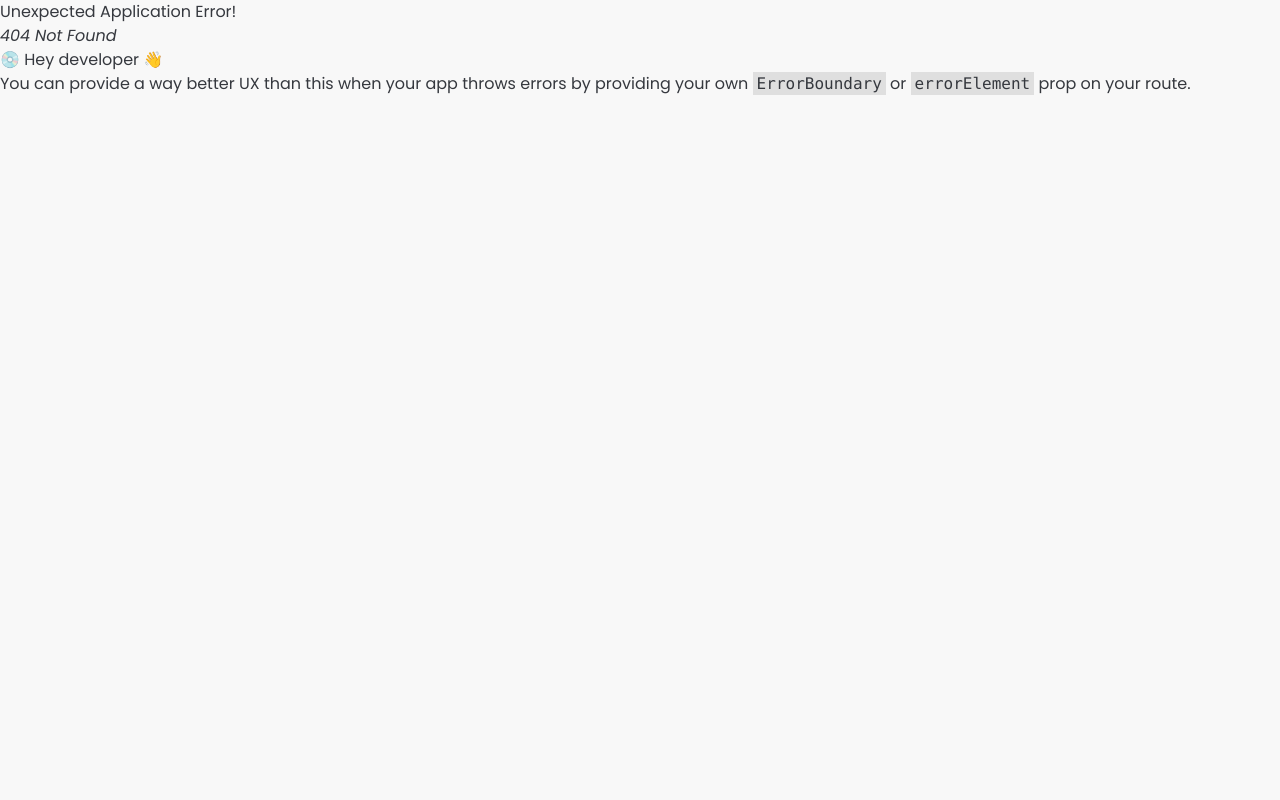
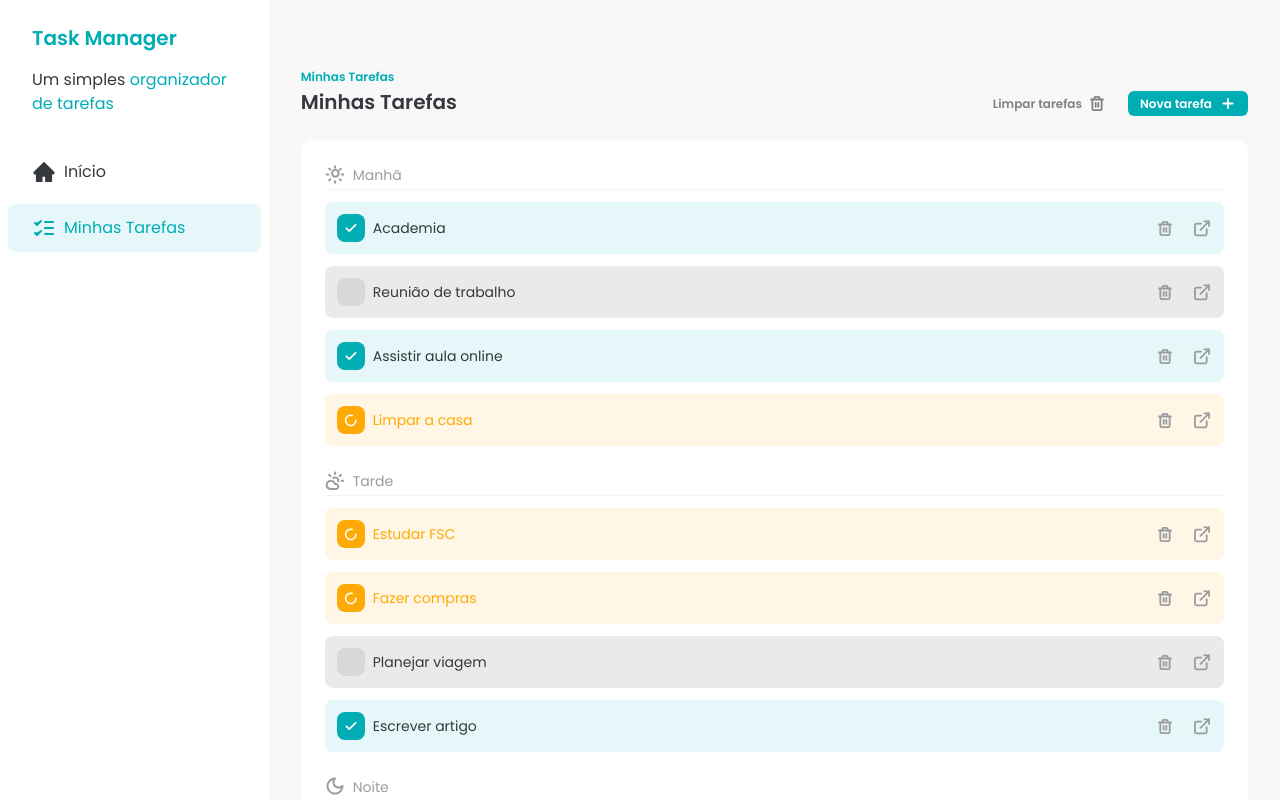
Before and after one commit to araujoerick/task-manager, a React (Vite) app: page /tasks in a window 1280 px wide. Before the commit this address had no page. Shown: the top 800 px of the page. Built offline with nearby package versions, Linux system fonts and the light colour scheme; data requests are answered from the project's data file.

Commit message:
✨ feat: add Home and Tasks page

```diff
--- a/src/App.jsx
+++ /dev/null
@@ -1,13 +0,0 @@
-import Sidebar from "./components/Sidebar";
-import Tasks from "./components/Tasks";
-
-function App() {
-  return (
-    <div className="flex">
-      <Sidebar />
-      <Tasks />
-    </div>
-  );
-}
-
-export default App;
--- a/src/components/Sidebar.jsx
+++ b/src/components/Sidebar.jsx
@@ -3,7 +3,7 @@ import SidebarButton from "./ui/SidebarButton";
 
 const Sidebar = () => {
   return (
-    <aside className="flex h-screen w-72 flex-col bg-white">
+    <aside className="flex h-screen min-w-64 flex-col bg-white">
       <div>
         <div className="space-y-4 px-8 py-6">
           <h1 className="text-xl font-semibold text-brand-primary">
@@ -15,11 +15,11 @@ const Sidebar = () => {
           </p>
         </div>
         <div className="flex flex-col gap-2 p-2">
-          <SidebarButton>
+          <SidebarButton href="/">
             <HomeIcon />
             Início
           </SidebarButton>
-          <SidebarButton color="selected">
+          <SidebarButton href="/tasks" color="selected">
             <TasksIcon />
             Minhas Tarefas
           </SidebarButton>
--- a/src/components/ui/SidebarButton.jsx
+++ b/src/components/ui/SidebarButton.jsx
@@ -1,7 +1,7 @@
 import PropTypes from "prop-types";
 import { tv } from "tailwind-variants";
 
-const SidebarButton = ({ children, color }) => {
+const SidebarButton = ({ children, color, href }) => {
   const sidebar = tv({
     base: "flex items-center gap-2 rounded-lg px-6 py-3 text-left",
     variants: {
@@ -17,7 +17,7 @@ const SidebarButton = ({ children, color }) => {
   });
 
   return (
-    <a href="#" className={sidebar({ color })}>
+    <a href={href} className={sidebar({ color })}>
       {children}
     </a>
   );
--- /dev/null
+++ b/src/pages/Home.jsx
@@ -0,0 +1,11 @@
+import Sidebar from "../components/Sidebar";
+
+const HomePage = () => {
+  return (
+    <div className="flex">
+      <Sidebar />
+    </div>
+  );
+};
+
+export default HomePage;
--- /dev/null
+++ b/src/pages/Tasks.jsx
@@ -0,0 +1,13 @@
+import Sidebar from "../components/Sidebar";
+import Tasks from "../components/Tasks";
+
+function TasksPage() {
+  return (
+    <div className="flex">
+      <Sidebar />
+      <Tasks />
+    </div>
+  );
+}
+
+export default TasksPage;
```
Also changed, not shown: src/main.jsx (+7 -2 lines).
